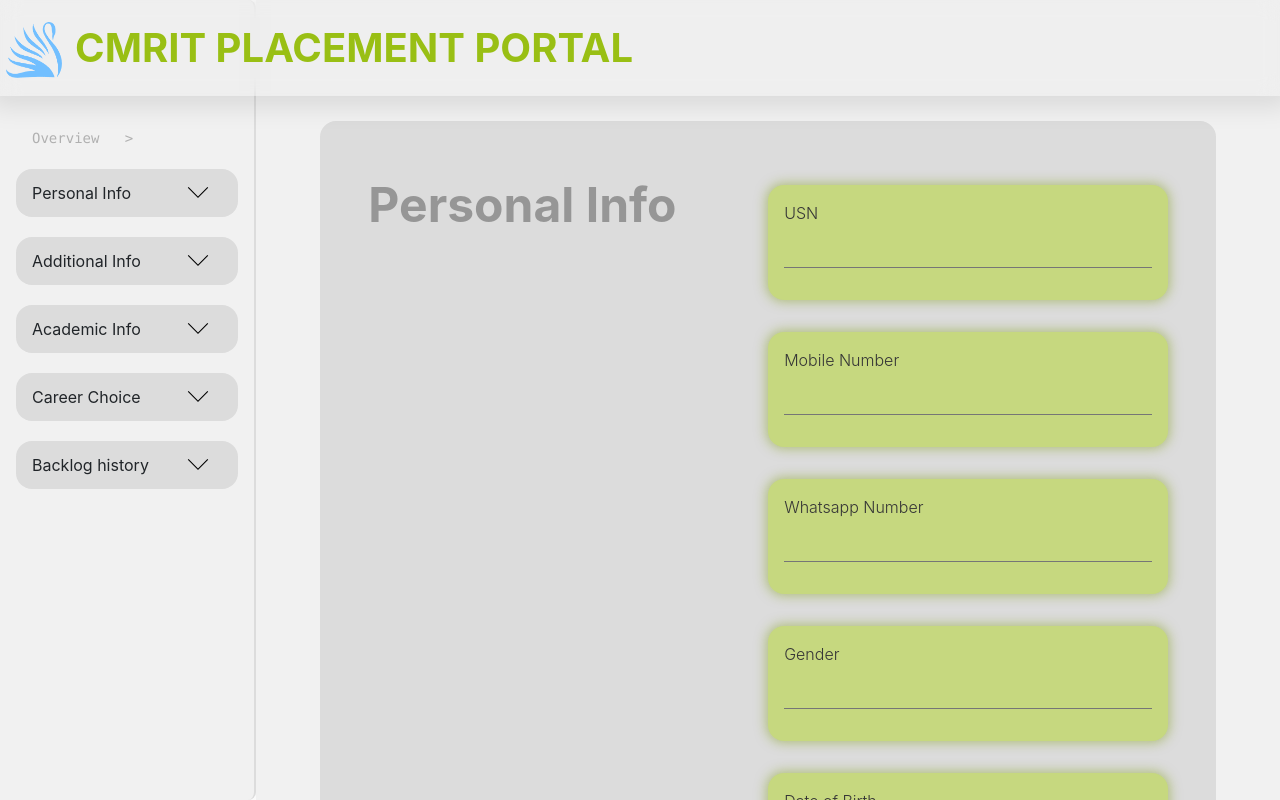
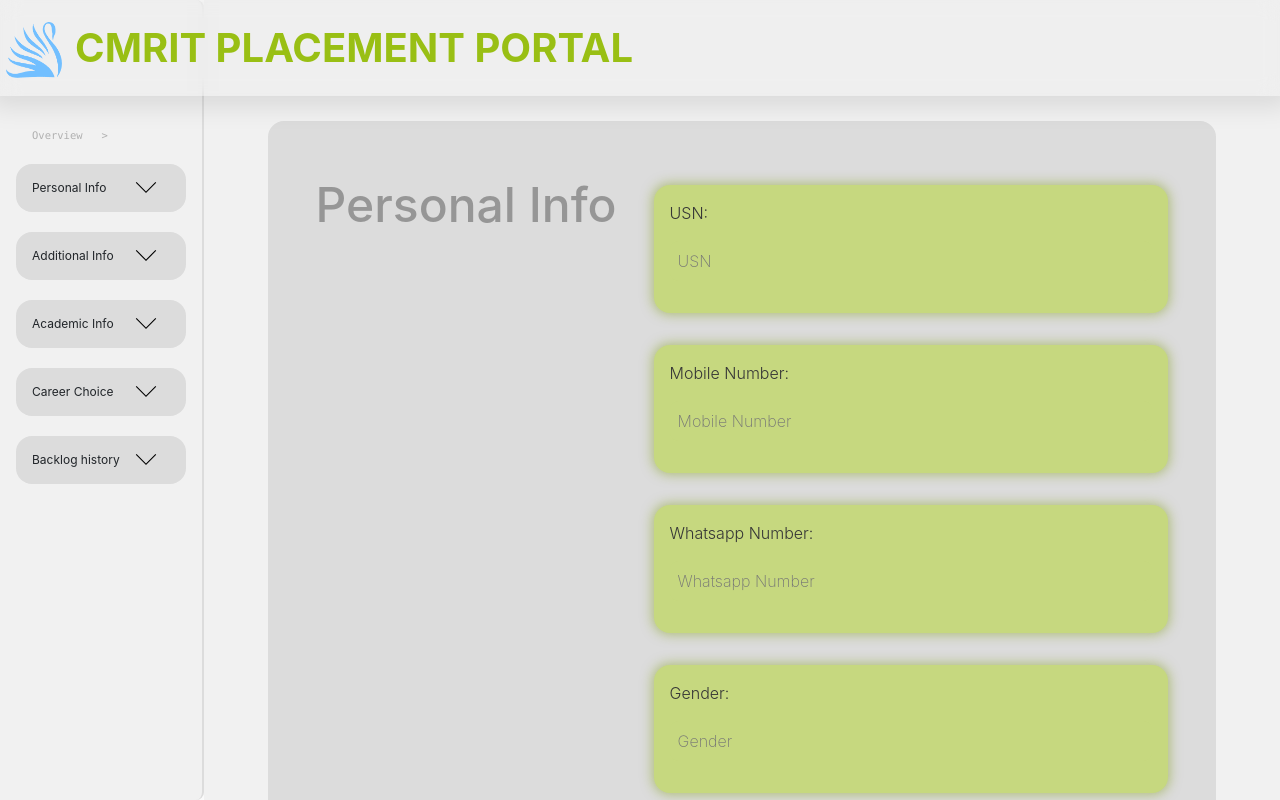
Before and after one commit to anmolsudhir/college-placement-phase1, a React (Create React App) app: page / in a window 1280 px wide. Built offline with nearby package versions, Linux system fonts and the light colour scheme.

Commit message:
changes UI

```diff
--- a/src/components/InputCard.jsx
+++ b/src/components/InputCard.jsx
@@ -1,10 +1,15 @@
-import React from 'react'
+import React, {useState} from 'react'
 
 function InputCard({elem}) {
+    const [temp, setTemp] = useState(false)
+    const handleClick = () => {
+        setTemp(true)
+    }
+
   return (
     <div className='elem'>
-        <label for={elem.label}>{elem.label}</label>
-        <input className='my-inp' name={elem.label} id={elem.label} label={elem.label}/>
+        {<label className='label' for={elem.label}>{elem.label}:</label>}
+        <input onFocus={handleClick} placeholder={elem.label} className='my-inp' name={elem.label} id={elem.label} label={elem.label}/>
     </div>
   )
 }
--- a/src/components/SideBarHeader.jsx
+++ b/src/components/SideBarHeader.jsx
@@ -15,7 +15,7 @@
     }
 
     const setScrollPosition = () => {
-        handleScroll(idx*935)
+        handleScroll(idx*930)
     }
 
     const cont = content.map((elem) => <div key={elem.label} onClick={setScrollPosition} className='side-bar-elem'>{elem.label}</div>)
--- a/src/styles/styles.css
+++ b/src/styles/styles.css
@@ -1,6 +1,12 @@
+@import url("https://fonts.googleapis.com/css2?family=Poppins:ital,wght@0,100;0,200;0,300;0,400;0,500;0,600;0,700;0,800;0,900;1,100;1,200;1,300;1,400;1,500;1,600;1,700;1,800;1,900&display=swap");
 .root {
   height: 100vh;
   width: 100vw;
+  font-family: "Poppins", sans-serif;
+}
+
+.body {
+  font-family: "Poppins", sans-serif;
 }
 
 .innerProgressBar {
@@ -89,11 +95,12 @@
 }
 
 .side-bar {
+  font-size: 0.75rem;
   background-color: #F1F1F1;
   border-radius: 0 0.5rem 0.5rem 0;
   top: 0;
   left: 0;
-  width: 20rem;
+  width: 15rem;
   height: 100%;
   display: flex;
   flex-direction: column;
@@ -246,12 +253,17 @@
 }
 
 .my-inp {
-  margin: 1rem;
-  border-width: 0 0 1px 0;
+  margin: 0rem;
+  border-width: 0.1rem 0.1rem 0.1rem 0.1rem;
   background-color: #c6d87f;
   margin: 1rem 0 1rem 0;
   width: 100%;
   font-size: 1rem;
+  border: none;
+  padding: 0.5rem;
+  border-color: #969696;
+  border-radius: 0.5rem;
+  font-weight: 200;
 }
 
 .my-inp:focus {
@@ -259,12 +271,15 @@
   border: none;
   outline: none;
 }
+.my-inp:focus .label {
+  font-weight: 700;
+}
 
 .header {
   height: 100%;
-  width: 100%;
+  width: 35rem;
   font-size: 3rem;
-  font-weight: 700;
+  font-weight: 500;
   text-align: left;
   justify-content: flex-end;
   align-items: flex-end;
@@ -295,13 +310,21 @@
   font-size: 1rem;
   font-weight: 300;
   color: rgb(54, 54, 54);
-  transition: all 0.15s ease;
 }
 
 .elem:hover {
   cursor: pointer;
-  font-weight: 700;
-  transform: translateY(-1%);
+}
+.elem:hover .label {
+  font-weight: 400;
+}
+
+.label:hover {
+  cursor: pointer;
+}
+
+.label {
+  transition: all 0.1s ease;
 }
 
 /*# sourceMappingURL=styles.css.map */
--- a/src/styles/styles.scss
+++ b/src/styles/styles.scss
@@ -1,6 +1,13 @@
+@import url('https://fonts.googleapis.com/css2?family=Poppins:ital,wght@0,100;0,200;0,300;0,400;0,500;0,600;0,700;0,800;0,900;1,100;1,200;1,300;1,400;1,500;1,600;1,700;1,800;1,900&display=swap');
+
 .root{
     height: 100vh;
     width: 100vw;
+    font-family: 'Poppins', sans-serif;
+}
+
+.body{
+    font-family: 'Poppins', sans-serif;
 }
 
 .innerProgressBar{
@@ -92,11 +99,12 @@
 }
 
 .side-bar{
+    font-size: 0.75rem;
     background-color: #F1F1F1;
     border-radius: 0 0.5rem 0.5rem 0;
     top: 0;
     left: 0;
-    width: 20rem;
+    width: 15rem;
     height: 100%;
     display: flex;
     flex-direction: column;
@@ -260,25 +268,31 @@
 }
 
 .my-inp{
-    margin: 1rem;
-    border-width: 0 0 1px 0;
+    margin: 0rem;
+    border-width: 0.1rem 0.1rem 0.1rem 0.1rem;
     background-color: #c6d87f;
     margin: 1rem 0 1rem 0;
     width: 100%;
     font-size: 1rem;
+    border: none;
+    padding: 0.5rem;
+    border-color: #969696;
+    border-radius: 0.5rem;
+    font-weight: 200;
 }
 
 .my-inp:focus{
     border-width: 0 0 1px 0;
     border: none;
     outline: none;
+    .label{font-weight: 700;}
 }
 
 .header{
     height: 100%;
-    width: 100%;
+    width: 35rem;
     font-size: 3rem;
-    font-weight: 700;
+    font-weight: 500;
     text-align:left;
     justify-content: flex-end;
     align-items: flex-end;
@@ -310,11 +324,18 @@
     font-size: 1rem;
     font-weight: 300;
     color: rgb(54, 54, 54);
-    transition: all 0.15s ease;
+    //transition: all 0.15s ease-in-out;
 }
 
 .elem:hover{
     cursor: pointer;
-    font-weight: 700;
-    transform: translateY(-1%);
+    .label{ font-weight: 400;}
 }
+
+.label:hover{
+    cursor: pointer;
+}
+
+.label{
+    transition: all 0.1s ease;
+}
```
Also changed, not shown: 1 other file (tests, documents, lock files or other folders).
